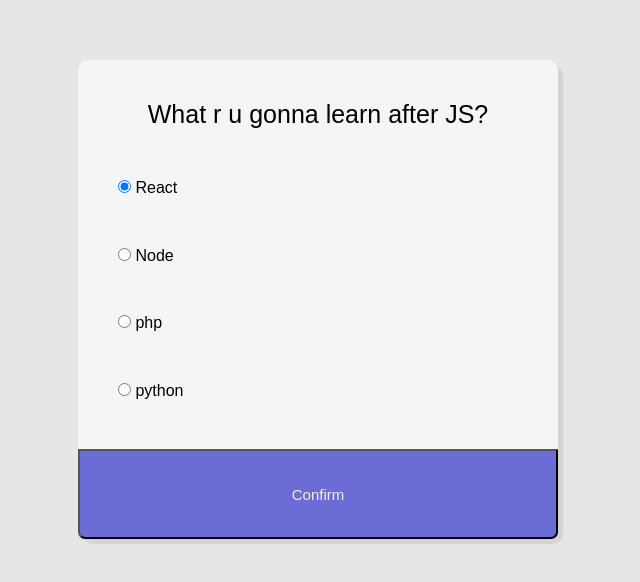
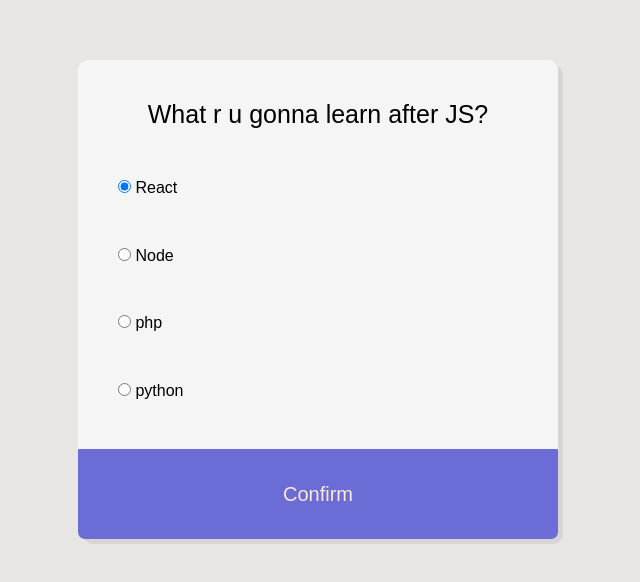
Before and after one commit to MichaelSukkiSong/Quiz_App, a plain HTML site: page index.html in a window 1280 px wide. Shown: the part 140-722 px from the top of the page, without its empty margins (322-962 px from the left). Drawn offline with Linux system fonts and the light colour scheme.

Commit message:
more styling

```diff
--- a/style.css
+++ b/style.css
@@ -68,7 +68,13 @@ body {
   background-color: rgb(108, 108, 214);
   color: antiquewhite;
   border-radius: 1px 1px 7px 7px;
-  font-size: 15px;
+  font-size: 20px;
+  border: none;
+  cursor: pointer;
+}
+
+.confirm-btn:hover {
+  background-color: rgb(65, 65, 167);
 }
 
 /* score */
```
